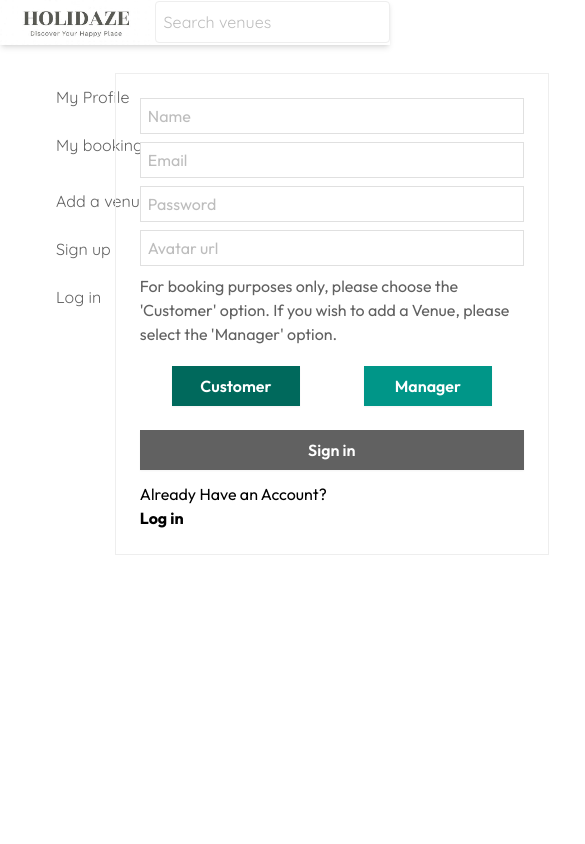
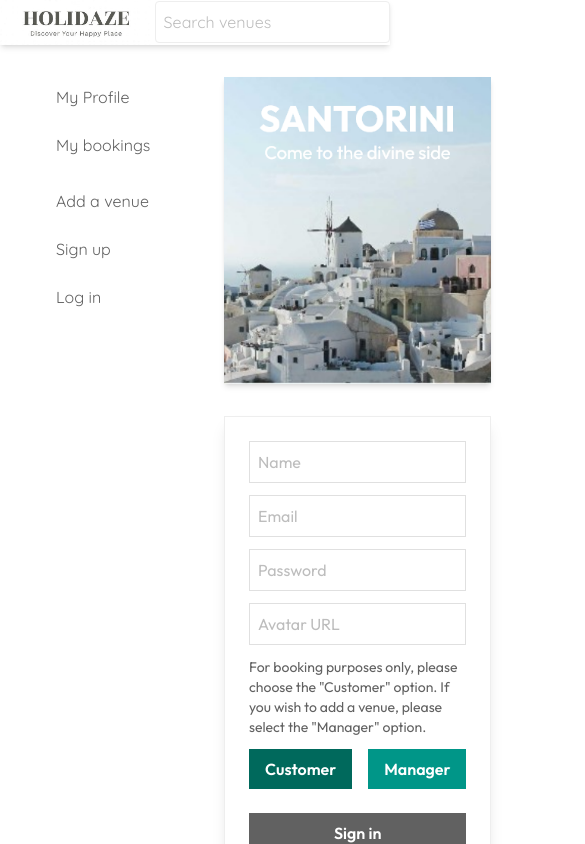
Before and after one commit to borikokeny/Holidaze-Project-Exam-2, a React (Vite) app: page /auth/Register in a window 390 px wide. Shown: the top 844 px of the page, 585 px wide, since content can reach past the window. Built offline with nearby package versions, Linux system fonts and the light colour scheme.

Commit message:
Turns authentication pages to responsive

```diff
--- a/src/pages/auth/Login.jsx
+++ b/src/pages/auth/Login.jsx
@@ -37,12 +37,19 @@ const LoginForm = ({ redirect = true, onLoginSuccess }) => {
   };
 
   return (
-    <div className="flex justify-center font-main">
-      <div className="flex justify-around">
-        <img src={Mountains} className="w-4/5 h-90 pb-3 mt-3" />
-      </div>
-      <form onSubmit={loginFormListener} className="flex mt-3 mb-3 pe-8">
-        <div className="border p-6 bg-gray-100">
+    <div className="font-main w-full max-w-6xl mx-auto p-4">
+      <div className="flex flex-col md:flex-row gap-8">
+        <div className="flex justify-center md:w-1/2">
+          <img
+            src={Mountains}
+            className="w-full max-w-lg h-auto rounded-none shadow-md"
+            alt="Mountains"
+          />
+        </div>
+        <form
+          onSubmit={loginFormListener}
+          className="bg-white border rounded-none shadow-lg p-6 w-full md:w-1/2"
+        >
           <input
             type="email"
             value={formData.email}
@@ -51,7 +58,7 @@ const LoginForm = ({ redirect = true, onLoginSuccess }) => {
             }
             placeholder="Email"
             required
-            className="ps-2 block w-full rounded-none mb-2 border-0 py-1.5 text-gray-900 ring-1 ring-inset ring-gray-300 placeholder:text-gray-400 focus:ring-2 focus:ring-inset focus:shadow-xl sm:text-sm sm:leading-6"
+            className="ps-2 block w-full rounded-none mb-3 border border-gray-300 py-2 text-gray-900 focus:ring-2 focus:ring-teal-500 focus:outline-none sm:text-sm"
           />
           <input
             type="password"
@@ -61,24 +68,28 @@ const LoginForm = ({ redirect = true, onLoginSuccess }) => {
             }
             placeholder="Password"
             required
-            className="ps-2 block w-full rounded-none mb-2 border-0 py-1.5 text-gray-900 ring-1 ring-inset ring-gray-300 placeholder:text-gray-400 focus:ring-2 focus:ring-inset focus:shadow-xl sm:text-sm sm:leading-6"
+            className="ps-2 block w-full rounded-none mb-3 border border-gray-300 py-2 text-gray-900 focus:ring-2 focus:ring-teal-500 focus:outline-none sm:text-sm"
           />
-          {error && <p className="text-red-500">{error}</p>}
+          {error && <p className="text-red-500 text-sm mb-3">{error}</p>}
           <div>
             <button
               type="submit"
-              className="w-64 mt-2 rounded-none bg-gray-700 px-3 py-2 text-base font-semibold text-white shadow-sm hover:bg-indigo-500 focus-visible:outline focus-visible:outline-2 focus-visible:outline-offset-2 focus-visible:outline-indigo-60"
+              className="w-full rounded-none bg-gray-700 px-4 py-2 text-white font-semibold hover:bg-teal-800 focus:outline-none focus:ring-2 focus:ring-teal-500"
             >
               Log in
             </button>
           </div>
-          <div className="mt-3">
+          <div className="mt-4 text-center">
             <p>Create an Account</p>
-            <strong><Link to="/auth/Register">Sign in</Link></strong>
-
+            <Link
+              to="/auth/Register"
+              className="text-teal-600 hover:underline font-semibold"
+            >
+              Sign in
+            </Link>
           </div>
-        </div>
-      </form>
+        </form>
+      </div>
     </div>
   );
 };
--- a/src/pages/auth/Register.jsx
+++ b/src/pages/auth/Register.jsx
@@ -46,21 +46,28 @@ function RegisterForm() {
   };
 
   return (
-    <div className="flex justify-center w-3/5 font-main">
-      <div className="flex justify-around">
-        <img src={Santorini} className="w-4/5 h-90 pb-3 mt-3" />
+    <div className="font-main w-full max-w-6xl mx-auto p-4">
+      <div className="flex flex-col md:flex-row gap-8">
+        <div className="flex justify-center md:w-1/2">
+          <img
+            src={Santorini}
+            className="w-full max-w-lg h-auto rounded-none shadow-md"
+            alt="Santorini"
+          />
         </div>
-      <form onSubmit={registerFormListener} className="flex mt-3 mb-3 pe-8">
-        <div className="border p-6">
+        <form
+          onSubmit={registerFormListener}
+          className="bg-white border rounded-none shadow-lg p-6 w-full md:w-1/2"
+        >
           <input
             type="name"
             value={formData.name}
             onChange={(e) => setFormData({ ...formData, name: e.target.value })}
             required
             pattern="^[\w\s]+$"
-            title="Username can only contain upper and lower case letters, numbers and underscore. Example: myUser_123"
+            title="Username can only contain upper and lower case letters, numbers, and underscores. Example: myUser_123"
             placeholder="Name"
-            className="ps-2 block w-full rounded-none mb-2 border-0 py-1.5 text-gray-900 ring-1 ring-inset ring-gray-300 placeholder:text-gray-400 focus:ring-2 focus:ring-inset focus:shadow-xl sm:text-sm sm:leading-6"
+            className="ps-2 block w-full rounded-none mb-3 border border-gray-300 py-2 text-gray-900 focus:ring-2 focus:ring-teal-500 focus:outline-none sm:text-sm"
           />
           <input
             type="email"
@@ -72,17 +79,17 @@ function RegisterForm() {
             pattern="^[\w\-.]+@stud\.?noroff\.no$"
             title="Only @stud.noroff.no domains are allowed"
             placeholder="Email"
-            className="ps-2 block w-full rounded-none mb-2 border-0 py-1.5 text-gray-900 ring-1 ring-inset ring-gray-300 placeholder:text-gray-400 focus:ring-2 focus:ring-inset focus:shadow-xl sm:text-sm sm:leading-6"
+            className="ps-2 block w-full rounded-none mb-3 border border-gray-300 py-2 text-gray-900 focus:ring-2 focus:ring-teal-500 focus:outline-none sm:text-sm"
           />
           <input
-            type="Password"
+            type="password"
             value={formData.password}
             onChange={(e) =>
               setFormData({ ...formData, password: e.target.value })
             }
             required
             placeholder="Password"
-            className="ps-2 block w-full rounded-none mb-2 border-0 py-1.5 text-gray-900 ring-1 ring-inset ring-gray-300 placeholder:text-gray-400 focus:ring-2 focus:ring-inset focus:shadow-xl sm:text-sm sm:leading-6"
+            className="ps-2 block w-full rounded-none mb-3 border border-gray-300 py-2 text-gray-900 focus:ring-2 focus:ring-teal-500 focus:outline-none sm:text-sm"
           />
           <input
             type="url"
@@ -90,14 +97,14 @@ function RegisterForm() {
             onChange={(e) =>
               setFormData({ ...formData, avatar: e.target.value })
             }
-            placeholder="Avatar url"
-            className="ps-2 block w-full rounded-none mb-2 border-0 py-1.5 text-gray-900 ring-1 ring-inset ring-gray-300 placeholder:text-gray-400 focus:ring-2 focus:ring-inset focus:shadow-xl sm:text-sm sm:leading-6"
+            placeholder="Avatar URL"
+            className="ps-2 block w-full rounded-none mb-3 border border-gray-300 py-2 text-gray-900 focus:ring-2 focus:ring-teal-500 focus:outline-none sm:text-sm"
           />
-          <p className="text-gray-700 text-wrap w-96">
-            For booking purposes only, please choose the 'Customer' option. If
-            you wish to add a Venue, please select the 'Manager' option.
+          <p className="text-gray-700 text-sm mb-3">
+            For booking purposes only, please choose the "Customer" option. If
+            you wish to add a venue, please select the "Manager" option.
           </p>
-          <div className="flex justify-around mt-3">
+          <div className="flex justify-between gap-4">
             <button
               type="button"
               onClick={() => {
@@ -107,10 +114,10 @@ function RegisterForm() {
                   venueManager: false,
                 }));
               }}
-              className={`w-32 mt-2 rounded-none px-3 py-2 text-base font-semibold shadow-sm focus-visible:outline focus-visible:outline-2 focus-visible:outline-offset-2 ${
+              className={`w-full rounded-none px-4 py-2 font-semibold text-white ${
                 customerAccount
-                  ? "bg-teal-800 text-white"
-                  : "bg-teal-500 text-white hover:bg-teal-800"
+                  ? "bg-teal-800"
+                  : "bg-teal-500 hover:bg-teal-800"
               }`}
             >
               Customer
@@ -124,31 +131,33 @@ function RegisterForm() {
                   venueManager: true,
                 }));
               }}
-              className={`w-32 mt-2 rounded-none px-3 py-2 text-base font-semibold shadow-sm focus-visible:outline focus-visible:outline-2 focus-visible:outline-offset-2 ${
+              className={`w-full rounded-none px-4 py-2 font-semibold text-white ${
                 formData.venueManager
-                  ? "bg-teal-800 text-white"
-                  : "bg-teal-500 text-white hover:bg-teal-800"
+                  ? "bg-teal-800"
+                  : "bg-teal-500 hover:bg-teal-800"
               }`}
-            > Manager
+            >
+              Manager
             </button>
           </div>
-
-          <div>
           <button
             type="submit"
-              className="w-full mt-6 rounded-none bg-gray-700 px-3 py-2 text-base font-semibold text-white shadow-sm hover:bg-teal-800 focus-visible:outline focus-visible:outline-2 focus-visible:outline-offset-2 focus-visible:outline-indigo-60"
+            className="w-full mt-6 rounded-none bg-gray-700 px-4 py-2 text-white font-semibold hover:bg-teal-800 focus:outline-none focus:ring-2 focus:ring-teal-500"
           >
             Sign in
           </button>
+          <div className="mt-4 text-center">
+            <p>Already have an account?</p>
+            <Link
+              to="/auth/Login"
+              className="text-teal-600 hover:underline font-semibold"
+            >
+              Log in
+            </Link>
           </div>
-          <div className="mt-3">
-            <p>Already Have an Account?</p>
-            <strong><Link to="/auth/Login">Log in</Link></strong>
-
+          {error && <p className="text-red-500 text-sm mt-3">{error}</p>}
+        </form>
       </div>
-          {error && <p className="text-red-500">{error}</p>}
-        </div>
-      </form>
     </div>
   );
 }
```
Lines whose indentation alone changed are shown as unchanged.
